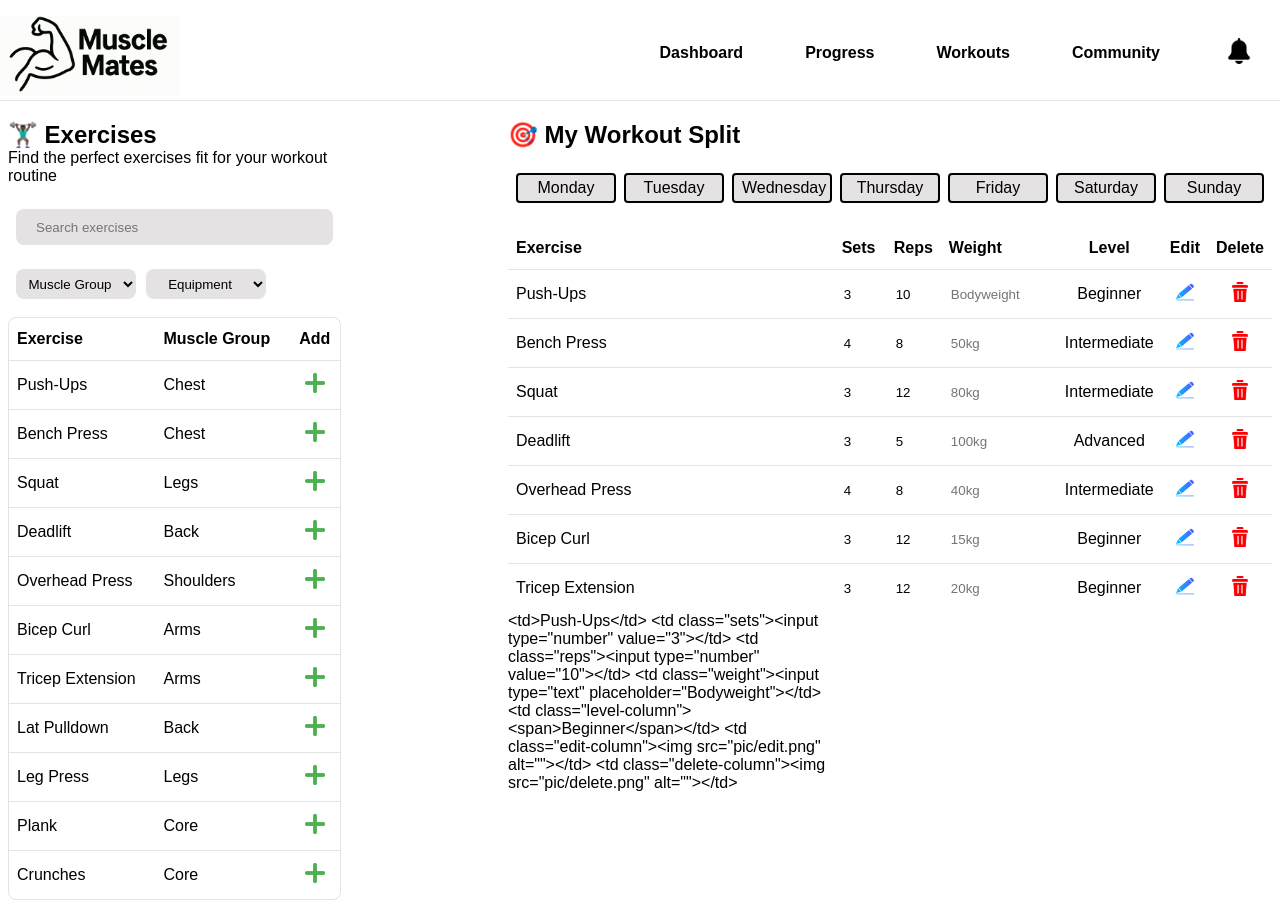
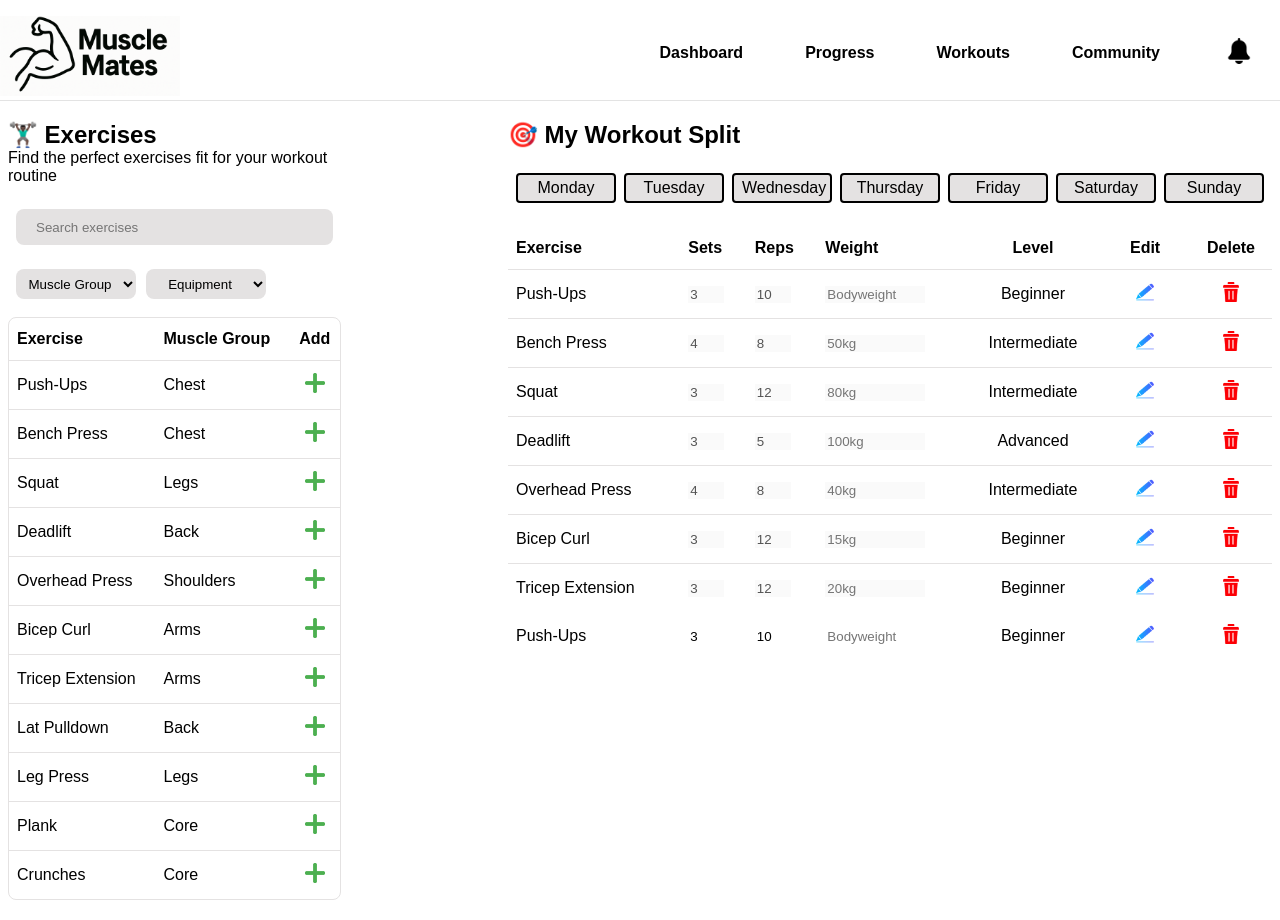
Before and after one commit to AjayShaw47/Muscle-Mates, a plain HTML site: page workout.html in a window 1280 px wide. Both pictures are taken after a click on the element 314 px from the left and 385 px from the top of the page. Drawn offline with Linux system fonts and the light colour scheme.

Commit message:
added edit functionality to the first sceduled list

```diff
--- a/script/workout.js
+++ b/script/workout.js
@@ -1,5 +1,8 @@
 const addButtonElement = document.querySelectorAll(".add-exercise");
 const scheduleExerciseTableElement = document.querySelector(".workout-split-table table");
+const editScheduleElement = document.querySelectorAll(".edit-column");
+const deleteScheduleElement = document.querySelectorAll(".delete-column");
+
 
 addButtonElement.forEach(element => {
     const newExercise = [];
@@ -9,12 +12,10 @@ addButtonElement.forEach(element => {
             newExercise.push(child.innerHTML)
         });
         console.log(newExercise);
-        console.log(scheduleExerciseTableElement);
 
-        let newExerciseForSchedule = document.createElement('tr');
-        newExerciseForSchedule.textContent =
+        let newExerciseForSchedule =
 
-            `
+            `           <tr>
                         <td>${newExercise[0]}</td>
                         <td class="sets"><input type="number" value="3"></td>
                         <td class="reps"><input type="number" value="10"></td>
@@ -22,10 +23,59 @@ addButtonElement.forEach(element => {
                         <td class="level-column"><span>Beginner</span></td>
                         <td class="edit-column"><img src="pic/edit.png" alt=""></td>
                         <td class="delete-column"><img src="pic/delete.png" alt=""></td>
+                        </tr>
                         `;
-        scheduleExerciseTableElement.appendChild(newExerciseForSchedule);
+        scheduleExerciseTableElement.insertAdjacentHTML('beforeend', newExerciseForSchedule);
 
     });
 
 
 });
+/*
+editScheduleElement.forEach(element => {
+    element.addEventListener('click', () => {
+        console.log(element);
+    }
+
+    );
+});
+*/
+
+scheduleExerciseTableElement.addEventListener('click', e => {
+    const deleteBtn = e.target.closest('.delete-column');  // closest() only looks at the clicked element and its ancestors(Upward Search), not siblings or children
+    if (deleteBtn) {
+        deleteBtn.closest('tr')?.remove();
+        return;
+    }
+    const editBtn = e.target.closest('.edit-column');
+    if (editBtn) {
+        const row = editBtn.closest('tr');
+        const inputs = row?.querySelectorAll('input');
+
+        if (editBtn.classList.contains('view-mode')) {
+            editBtn.classList.remove('view-mode');
+            editBtn.classList.add('edit-mode');
+
+
+            inputs.forEach(input => {
+                input.disabled = false;
+                input.style.border = '1px solid black';
+
+            });
+            inputs[0].focus();
+
+        }
+        else {
+            editBtn.classList.remove('edit-mode');
+            editBtn.classList.add('view-mode');
+
+            inputs.forEach(input => {
+                input.disabled = true;
+                input.style.border = 'none';
+
+            });
+
+        }
+    }
+
+});
--- a/style/workout.css
+++ b/style/workout.css
@@ -135,8 +135,17 @@ table img {
 
 .edit-column {
     text-align: center;
+    padding: 0 20px;
 }
 
+
+.view-mode .save {
+    display: none;
+}
+
+.edit-mode .edit {
+    display: none;
+}
 
 
 @media (max-width: 600px) {
--- a/workout.html
+++ b/workout.html
@@ -167,64 +167,72 @@
                     </tr>
                     <tr>
                         <td>Push-Ups</td>
-                        <td class="sets"><input type="number" value="3"></td>
-                        <td class="reps"><input type="number" value="10"></td>
-                        <td class="weight"><input type="text" placeholder="Bodyweight"></td>
+                        <td class="input-volume sets"><input type="number" value="3" disabled></td>
+                        <td class="input-volume reps"><input type="number" value="10" disabled></td>
+                        <td class="input-volume weight"><input type="text" placeholder="Bodyweight" disabled></td>
                         <td class="level-column"><span>Beginner</span></td>
-                        <td class="edit-column"><img src="pic/edit.png" alt=""></td>
+                        <td class="view-mode edit-column">
+                            <div class="edit">
+                                <img src="pic/edit.png" alt="">
+                            </div>
+                            <div class="save">
+                                <button>Save</button>
+                            </div>
+                        </td>
                         <td class="delete-column"><img src="pic/delete.png" alt=""></td>
+
 
                     </tr>
                     <tr>
                         <td>Bench Press</td>
-                        <td class="sets"><input type="number" value="4"></td>
-                        <td class="reps"><input type="number" value="8"></td>
-                        <td class="weight"><input type="text" placeholder="50kg"></td>
+                        <td class="sets"><input type="number" value="4" disabled></td>
+                        <td class="reps"><input type="number" value="8" disabled></td>
+                        <td class="weight"><input type="text" placeholder="50kg" disabled></td>
                         <td class="level-column"><span>Intermediate</span></td>
                         <td class="edit-column"><img src="pic/edit.png" alt=""></td>
                         <td class="delete-column"><img src="pic/delete.png" alt=""></td>
                     </tr>
                     <tr>
                         <td>Squat</td>
-                        <td class="sets"><input type="number" value="3"></td>
-                        <td class="reps"><input type="number" value="12"></td>
-                        <td class="weight"><input type="text" placeholder="80kg"></td>
+                        <td class="sets"><input type="number" value="3" disabled></td>
+                        <td class="reps"><input type="number" value="12" disabled></td>
+                        <td class="weight"><input type="text" placeholder="80kg" disabled></td>
                         <td class="level-column"><span>Intermediate</span></td>
                         <td class="edit-column"><img src="pic/edit.png" alt=""></td>
                         <td class="delete-column"><img src="pic/delete.png" alt=""></td>
                     </tr>
                     <tr>
                         <td>Deadlift</td>
-                        <td class="sets"><input type="number" value="3"></td>
-                        <td class="reps"><input type="number" value="5"></td>
-                        <td class="weight"><input type="text" placeholder="100kg"></td>
+                        <td class="sets"><input type="number" value="3" disabled></td>
+                        <td class="reps"><input type="number" value="5" disabled></td>
+                        <td class="weight"><input type="text" placeholder="100kg" disabled></td>
                         <td class="level-column"><span>Advanced</span></td>
                         <td class="edit-column"><img src="pic/edit.png" alt=""></td>
                         <td class="delete-column"><img src="pic/delete.png" alt=""></td>
                     </tr>
                     <tr>
                         <td>Overhead Press</td>
-                        <td class="sets"><input type="number" value="4"></td>
-                        <td class="reps"><input type="number" value="8"></td>
-                        <td class="weight"><input type="text" placeholder="40kg"></td>
+                        <td class="sets"><input type="number" value="4" disabled></td>
+                        <td class="reps"><input type="number" value="8" disabled></td>
+                        <td class="weight"><input type="text" placeholder="40kg" disabled></td>
                         <td class="level-column"><span>Intermediate</span></td>
                         <td class="edit-column"><img src="pic/edit.png" alt=""></td>
                         <td class="delete-column"><img src="pic/delete.png" alt=""></td>
                     </tr>
                     <tr>
                         <td>Bicep Curl</td>
-                        <td class="sets"><input type="number" value="3"></td>
-                        <td class="reps"><input type="number" value="12"></td>
-                        <td class="weight"><input type="text" placeholder="15kg"></td>
+                        <td class="sets"><input type="number" value="3" disabled></td>
+                        <td class="reps"><input type="number" value="12" disabled></td>
+                        <td class="weight"><input type="text" placeholder="15kg" disabled></td>
                         <td class="level-column"><span>Beginner</span></td>
                         <td class="edit-column"><img src="pic/edit.png" alt=""></td>
                         <td class="delete-column"><img src="pic/delete.png" alt=""></td>
                     </tr>
                     <tr>
                         <td>Tricep Extension</td>
-                        <td class="sets"><input type="number" value="3"></td>
-                        <td class="reps"><input type="number" value="12"></td>
-                        <td class="weight"><input type="text" placeholder="20kg"></td>
+                        <td class="sets"><input type="number" value="3" disabled></td>
+                        <td class="reps"><input type="number" value="12" disabled></td>
+                        <td class="weight"><input type="text" placeholder="20kg" disabled></td>
                         <td class="level-column"><span>Beginner</span></td>
                         <td class="edit-column"><img src="pic/edit.png" alt=""></td>
                         <td class="delete-column"><img src="pic/delete.png" alt=""></td>
```
